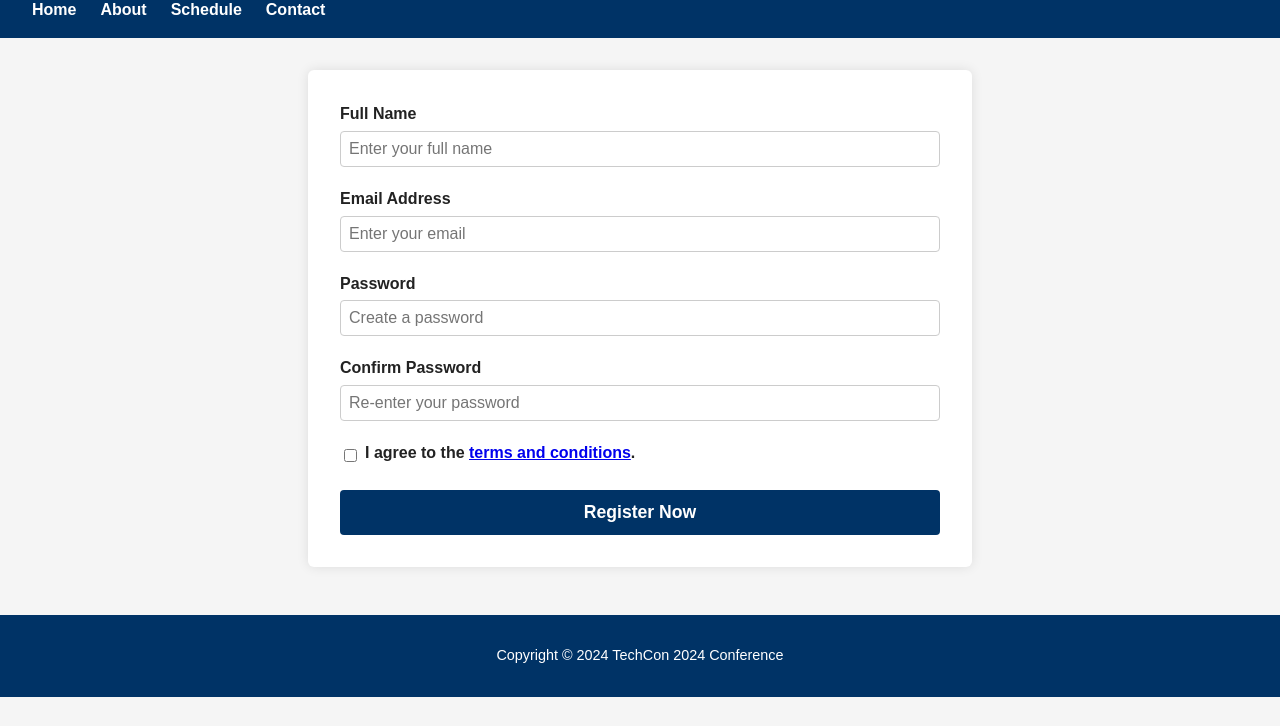
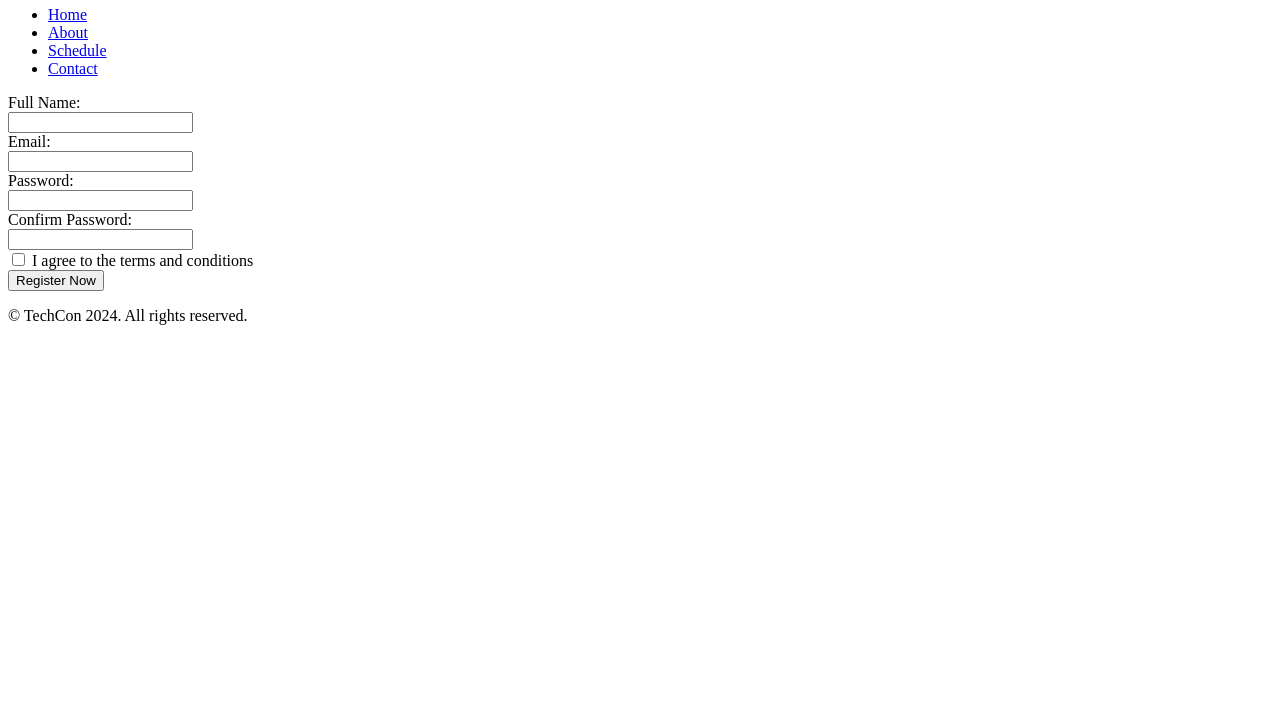
Before and after one commit to parrot-y/TechCon_HTML, a plain HTML site: page techcon_website/register.html in a window 1280 px wide. Shown: the part 74-800 px from the top of the page. Drawn offline with Linux system fonts and the light colour scheme.

Commit message:
Register page

```diff
--- a/techcon_website/register.html
+++ b/techcon_website/register.html
@@ -4,112 +4,11 @@
   <meta charset="UTF-8" />
   <meta name="viewport" content="width=device-width, initial-scale=1" />
   <title>Register for TechCon 2024</title>
-  <style>
-    body {
-      font-family: Arial, sans-serif;
-      margin: 0;
-      padding: 0;
-      background-color: #f5f5f5;
-      color: #222;
-      line-height: 1.5;
-    }
-    header {
-      background-color: #003366;
-      color: white;
-      padding: 1rem 2rem;
-    }
-    header h1 {
-      margin: 0;
-      font-size: 2rem;
-    }
-    nav {
-      margin-top: 0.5rem;
-    }
-    nav ul {
-      list-style: none;
-      padding: 0;
-      display: flex;
-      gap: 1.5rem;
-      margin: 0;
-    }
-    nav ul li {
-      display: inline;
-    }
-    nav ul li a {
-      color: white;
-      text-decoration: none;
-      font-weight: 600;
-    }
-    nav ul li a:hover,
-    nav ul li a:focus {
-      text-decoration: underline;
-      outline: none;
-    }
-    main {
-      max-width: 600px;
-      background-color: white;
-      margin: 2rem auto;
-      padding: 2rem;
-      border-radius: 6px;
-      box-shadow: 0 0 12px rgba(0, 0, 0, 0.1);
-    }
-    form {
-      display: flex;
-      flex-direction: column;
-      gap: 1.25rem;
-    }
-    label {
-      font-weight: 600;
-      margin-bottom: 0.3rem;
-      display: block;
-    }
-    input[type="text"],
-    input[type="email"],
-    input[type="password"] {
-      padding: 0.5rem;
-      font-size: 1rem;
-      border: 1px solid #ccc;
-      border-radius: 4px;
-      width: 100%;
-      box-sizing: border-box;
-    }
-    input[type="checkbox"] {
-      margin-right: 0.5rem;
-    }
-    .checkbox-group {
-      display: flex;
-      align-items: center;
-    }
-    button[type="submit"] {
-      background-color: #003366;
-      color: white;
-      font-weight: 700;
-      border: none;
-      padding: 0.75rem;
-      border-radius: 4px;
-      font-size: 1.1rem;
-      cursor: pointer;
-      transition: background-color 0.3s ease;
-    }
-    button[type="submit"]:hover,
-    button[type="submit"]:focus {
-      background-color: #0055a5;
-      outline: none;
-    }
-    footer {
-      background-color: #003366;
-      color: white;
-      text-align: center;
-      padding: 1rem 0;
-      font-size: 0.9rem;
-      margin-top: 3rem;
-    }
-  </style>
 </head>
 <body>
   <header>
     <h1>Register for TechCon 2024</h1>
-    <nav aria-label="Primary Navigation">
+    <nav>
       <ul>
         <li><a href="index.html">Home</a></li>
         <li><a href="about.html">About</a></li>
@@ -120,38 +19,40 @@
   </header>
 
   <main>
-    <form action="#" method="post" aria-label="TechCon 2024 Registration Form">
+    <form action="#" method="post">
       <div>
-        <label for="fullname">Full Name</label>
-        <input type="text" id="fullname" name="fullname" required placeholder="Enter your full name" />
+        <label for="name">Full Name:</label><br />
+        <input type="text" id="name" name="name" required />
       </div>
 
       <div>
-        <label for="email">Email Address</label>
-        <input type="email" id="email" name="email" required placeholder="Enter your email" />
+        <label for="email">Email:</label><br />
+        <input type="email" id="email" name="email" required />
       </div>
 
       <div>
-        <label for="password">Password</label>
-        <input type="password" id="password" name="password" required placeholder="Create a password" />
+        <label for="password">Password:</label><br />
+        <input type="password" id="password" name="password" required />
       </div>
 
       <div>
-        <label for="confirm-password">Confirm Password</label>
-        <input type="password" id="confirm-password" name="confirm-password" required placeholder="Re-enter your password" />
+        <label for="confirm-password">Confirm Password:</label><br />
+        <input type="password" id="confirm-password" name="confirm-password" required />
       </div>
 
-      <div class="checkbox-group">
+      <div>
         <input type="checkbox" id="terms" name="terms" required />
-        <label for="terms">I agree to the <a href="terms.html" target="_blank" rel="noopener">terms and conditions</a>.</label>
+        <label for="terms">I agree to the terms and conditions</label>
       </div>
 
-      <button type="submit">Register Now</button>
+      <div>
+        <button type="submit">Register Now</button>
+      </div>
     </form>
   </main>
 
   <footer>
-    <p>Copyright &copy; 2024 TechCon 2024 Conference</p>
+    <p>© TechCon 2024. All rights reserved.</p>
   </footer>
 </body>
 </html>
```
